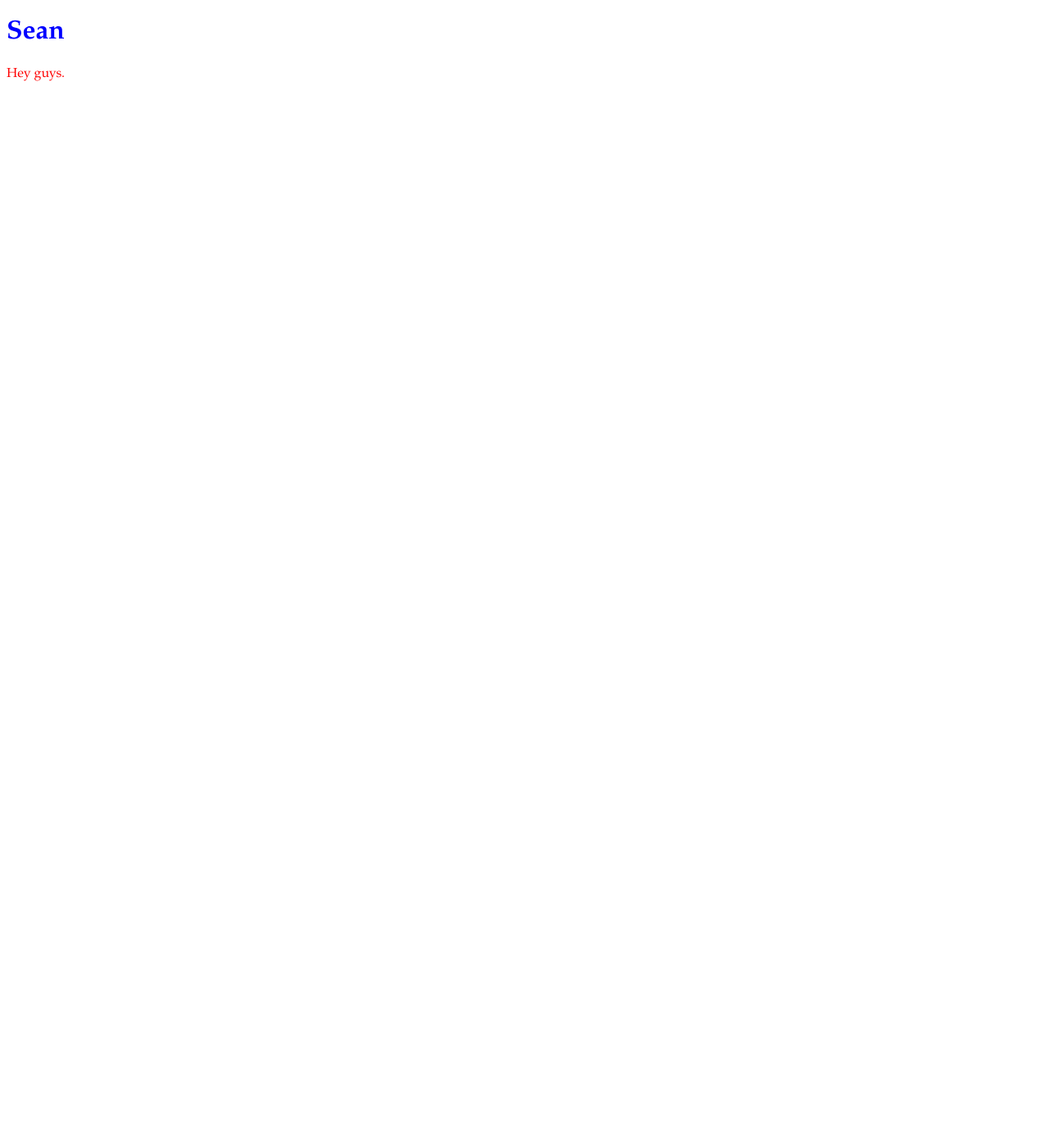
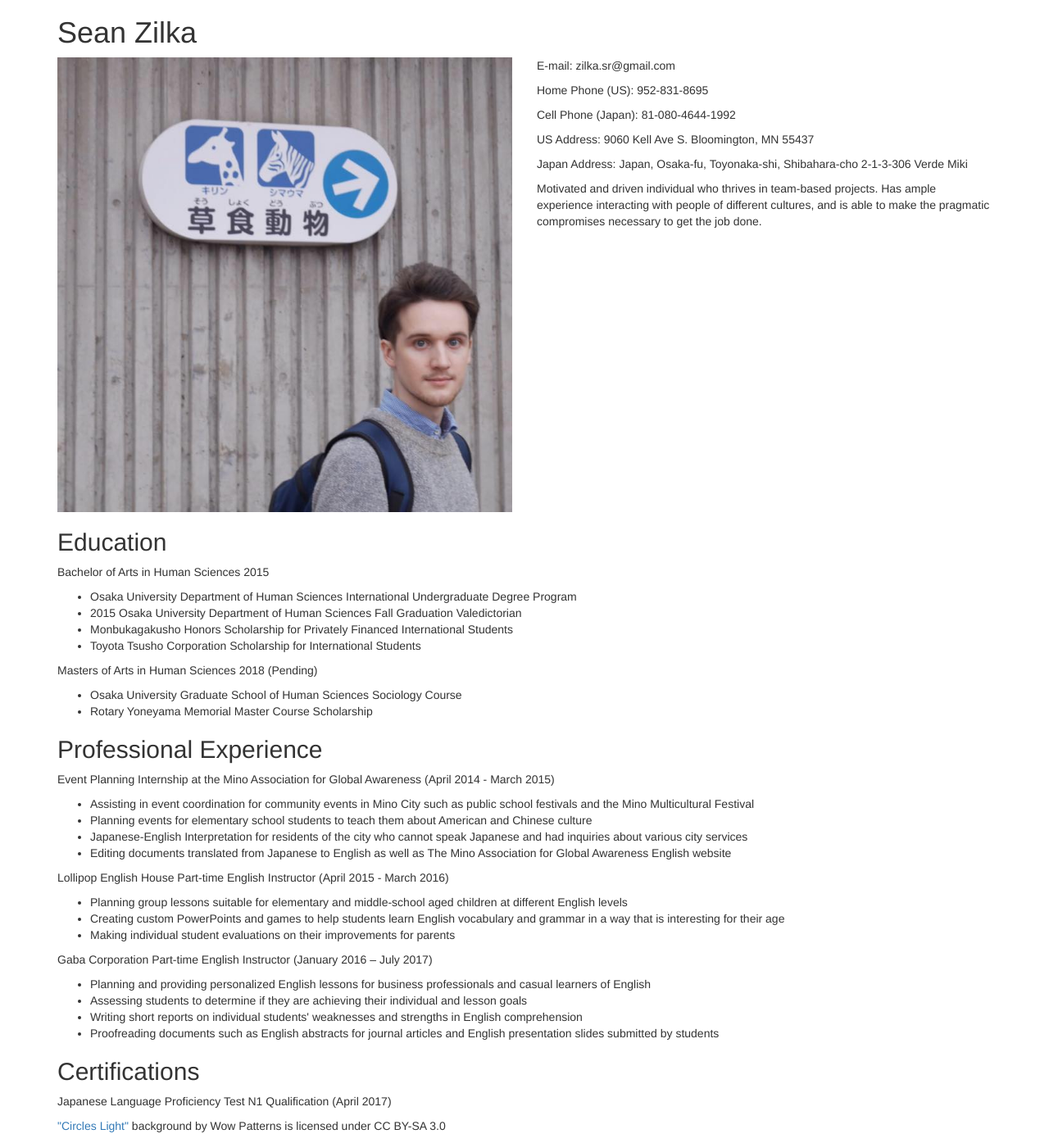
Before and after one commit to shanchan/shanchan.github.io, a plain HTML site: page index.html in a window 1280 px wide. Shown: the whole page at 82% size. Before the commit the page ends 800 px from the top, so only its background shows below. Drawn offline with nearby package versions, Linux system fonts and the light colour scheme.

Commit message:
Update index.html
First full draft

```diff
--- a/index.html
+++ b/index.html
@@ -1,16 +1,103 @@
 <!DOCTYPE HTML>
-<HTML>
+
+<html>
+
 <head>
-<title> Sean's Resume</title>
-  <link rel="stylesheet" href="style.css"/>
+  <meta charset="utf-8">
+  <link rel="stylesheet" type="text/css" href="main.css">
+  <link rel="stylesheet" href="https://maxcdn.bootstrapcdn.com/bootstrap/3.3.6/css/bootstrap.min.css"/>
 </head>
 
-  <h1>Sean</h1>
 
 <body>
-<p> Hey guys.</p>
+<div class="container">
+
+
+<h1>Sean Zilka</h1>
+<div class="row">
+<img id="imgresize" class="col-sm-6" src="sean_picture.jpg">
+<div class="col-sm-6">
+<p>E-mail: zilka.sr@gmail.com</p>
+<p>Home Phone (US): 952-831-8695</p>
+<p>Cell Phone (Japan): 81-080-4644-1992</p>
+<p>US Address: 9060 Kell Ave S. Bloomington, MN 55437</p>
+<p>Japan Address: Japan, Osaka-fu, Toyonaka-shi, Shibahara-cho 2-1-3-306 Verde Miki
+</p>
+<p>Motivated and driven individual who thrives in team-based projects. Has ample experience interacting with people of different cultures, and is able to make the pragmatic compromises necessary to get the job done.</p>
+</div>
+</div>
+
+<div class="row">
+  <div class="col-sm-12">
+<h2>Education</h2>
+<p>Bachelor of Arts in Human Sciences 2015
+  <ul>
+<li>Osaka University Department of Human Sciences International Undergraduate Degree Program</li>
+<li>2015 Osaka University Department of Human Sciences Fall Graduation Valedictorian</li>
+<li>Monbukagakusho Honors Scholarship for Privately Financed International Students</li>
+<li>Toyota Tsusho Corporation Scholarship for International Students</li>
+  </ul>
+</p>
+
+<p>
+Masters of Arts in Human Sciences 2018 (Pending)
+<ul>
+<li>Osaka University Graduate School of Human Sciences Sociology Course</li>
+<li>Rotary Yoneyama Memorial Master Course Scholarship</li>
+
+
+
+</ul>
+</p>
+
+
+<h2>Professional Experience</h2>
+<p>
+Event Planning Internship at the Mino Association for Global Awareness (April 2014 - March 2015)
+
+<ul>
+<li>Assisting in event coordination for community events in Mino City such as public school festivals and the Mino Multicultural Festival</li>
+<li>Planning events for elementary school students to teach them about American and Chinese culture</li>
+<li>Japanese-English Interpretation for residents of the city who cannot speak Japanese and had inquiries about various city services</li>
+<li>Editing documents translated from Japanese to English as well as The Mino Association for Global Awareness English website</li>
+</ul>
+</p>
+
+<p>
+Lollipop English House Part-time English Instructor (April 2015 - March 2016)
+<ul>
+<li>Planning group lessons suitable for elementary and middle-school aged children at different English levels</li>
+<li>Creating custom PowerPoints and games to help students learn English vocabulary and grammar in a way that is interesting for their age</li>
+<li>Making individual student evaluations on their improvements for parents</li>
+
+</ul>
+</p>
+
+<p>
+Gaba Corporation Part-time English Instructor (January 2016 – July 2017)
+<ul>
+<li>Planning and providing personalized English lessons for business professionals and casual learners of English</li>
+<li>Assessing students to determine if they are achieving their individual and lesson goals</li>
+<li>Writing short reports on individual students' weaknesses and strengths in English comprehension</li>
+<li>Proofreading documents such as English abstracts for journal articles and English presentation slides submitted by students</li>
+
+</ul>
+
+
+
+</p>
+
+<h2>Certifications</h2>
+<p>Japanese Language Proficiency Test N1 Qualification (April 2017)</p>
+</div>
+</div>
+
+<footer><a href="https://www.toptal.com/designers/subtlepatterns/circles-light/">"Circles Light"</a> background by Wow Patterns is licensed under CC BY-SA 3.0</footer>
+</div>
 </body>
 
 
 
-</HTML>
+
+
+</html>
```
